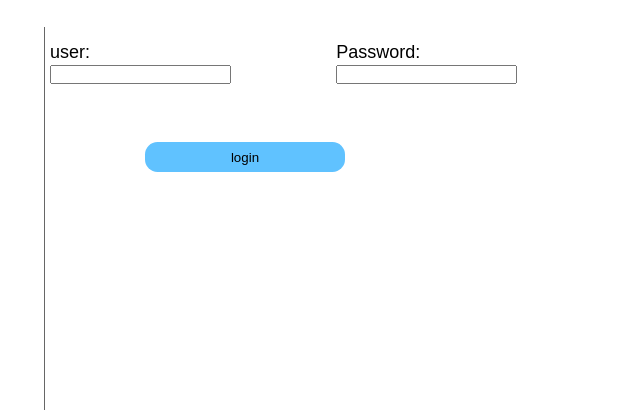
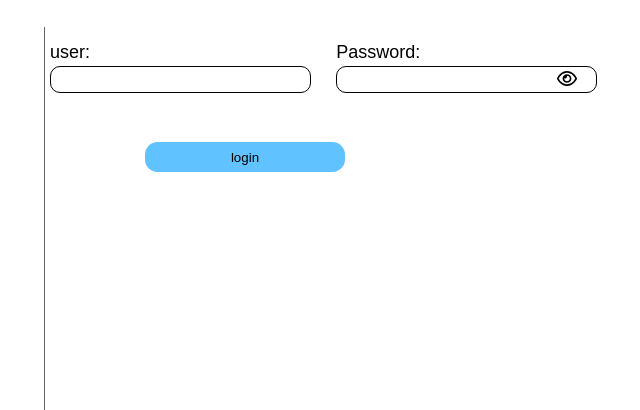
Before and after one commit to monkythe7th/cancerBurdenReseachLs, a Flask app: template templates/login.html in a window 1280 px wide. Shown: the part 125-535 px from the top of the page, without its empty margins (276-916 px from the left). Run offline with Flask 3, Linux system fonts and the light colour scheme; the template is opened without the code that fills it, so the values that code supplies are empty; parts of the project's set-up code (start-up, migrations or seed data) failed here and were passed over; some libraries are stand-ins or nearby versions.

Commit message:
add pasword obfication on login to 'dev'

```diff
--- a/static/css/style.css
+++ b/static/css/style.css
@@ -106,6 +106,7 @@ header img.logo {
     height: 60px;
     margin: 15px 5px;
     width: 48%;
+    position: relative;
 }
 
 .ui .form--div.full__width {
@@ -136,12 +137,19 @@ header img.logo {
     /* text-align: center; */
 }
 
-.input, select {
+.input, select, .auth--input {
     border: 1px solid;
     border-radius: 10px;
     margin: 2.5px auto 12.5px;
     padding: 5px;
     width: 90%;
+}
+
+.auth--form .form--div #eye {
+    position: absolute;
+    width: 20px;
+    top: 27.5px;
+    left: 80%;
 }
 
 .input.screening--input[type="radio"],
--- a/static/js/scripts.js
+++ b/static/js/scripts.js
@@ -62,8 +62,17 @@ $(document).ready(()=>{
         $('#age').val(calcAge(dob))
     });
     $('#age').change(()=>{
-        if (condition) {
-
+        let age = $('#age').val()
+        if (age>0) {
+            $('#dob').val(calcDob(age))
         }
     });
+
+    $('#eye').hover(() => {
+        $(this).toggleClass('showen').attr('src',eye)
+        let type = $('#password').attr('type') === 'password' ? 'text' : 'password';
+        $('#password').attr('type', type)
+    })
+
+
 })
--- a/templates/base.html
+++ b/templates/base.html
@@ -48,8 +48,12 @@
     const analytics = getAnalytics(app);
 </script>
 <script>
-    var patientID = {{ session['patient_id'] }};
-    //
+
+    var eye = document.getElementById('eye').className === 'showen' ? "{{ url_for('static', filename = 'imgs/eye-slash-regular.svg') }}" : "{{ url_for('static', filename = 'imgs/eye-regular.svg') }}";;
+    console.log(eye)
+    if (!window.location.pathname.includes('auth/login')) {
+        var patientID = "{{ session['patient_id'] }}";;
+    };
 </script>
 <script src="{{ url_for('static',filename='js/scripts.js') }}"></script>
 </body>
--- a/templates/demographic.html
+++ b/templates/demographic.html
@@ -49,8 +49,8 @@ Cancer Burden Research Project
             name="facility__identification__number" id="facility__identification__number" class="input"></div>
         <div class="form--div"><label for="national__identification__number">National Identification Number :</label><input required type="number"
             name="national__identification__number" id="national__identification__number" minlength="12" class="input"></div>
-        <div class="form--div"><label for="dob">Date Of Birth :</label><input required type="date" name="dob" id="dob" pattern="\d{2}/\d{2}/\d{4}" required class="input"></div>
-        <div class="form--div"><label for="age">Age :</label><input required type="number" name="age" id="age" min="0" class="input"></div>
+        <div class="form--div"><label for="dob">Date Of Birth :</label><input required type="date" id="dob" pattern="\d{2}/\d{2}/\d{4}" required class="input"></div>
+        <div class="form--div"><label for="age">Age :</label><input required type="number" id="age" min="0" class="input"></div>
         <div class="form--div"><label for="physical__address">Physical address: </label><input required type="text" name="physical__address"
             id="physical__address" class="input"></div>
         <div class="form--div"><label for="phone">Phone: </label><input required type="tel" name="phone" id="phone" pattern="[0-9]{8}" class="input" placehonder="5912 3456"></div>
--- a/templates/index.html
+++ b/templates/index.html
@@ -13,7 +13,7 @@ Cancer Burden Research Project
         <img src="{{ url_for('static',filename='imgs/file-plus-light.svg') }}"/>
         <p class="button--links">Add New Patient Record</p>
     </a>
-    <a class="button--opts reg--opts" href="{{ url_for('ui.update_base') }}">
+    <a class="button--opts reg--opts" href="{{ url_for('ui.update_base' ) }}">
         <img src="{{ url_for('static',filename='imgs/file-text-light.svg') }}"/>
         <p class="button--links">Update Patient Record</p>
     </a>
--- a/templates/login.html
+++ b/templates/login.html
@@ -17,8 +17,14 @@ Cancer Burden Research Project
         {% endif %}
     {% endwith %}
     <form action="" method="post" class="form auth--form">
-        <div class="form--div"><label for="username">user: </label><input type="text" class="auth--input" name="username"></div>
-        <div class="form--div"><label for="password">Password: </label><input type="password" class="auth--input" name="password"></div>
+        <div class="form--div">
+            <label for="username">user: </label>
+            <input type="text" class="auth--input" id="username" name="username"></div>
+        <div class="form--div">
+            <label for="password">Password: </label>
+            <input type="password" class="auth--input" id="password" name="password">
+            <img src="{{ url_for('static',filename='imgs/eye-regular.svg') }}" alt="cersorship--eye" id="eye">
+        </div>
         <input type="submit" value="login">
     </form>
 </section>
```
Also changed, not shown: static/imgs/eye-regular.svg (added), static/imgs/eye-slash-regular.svg (added).
